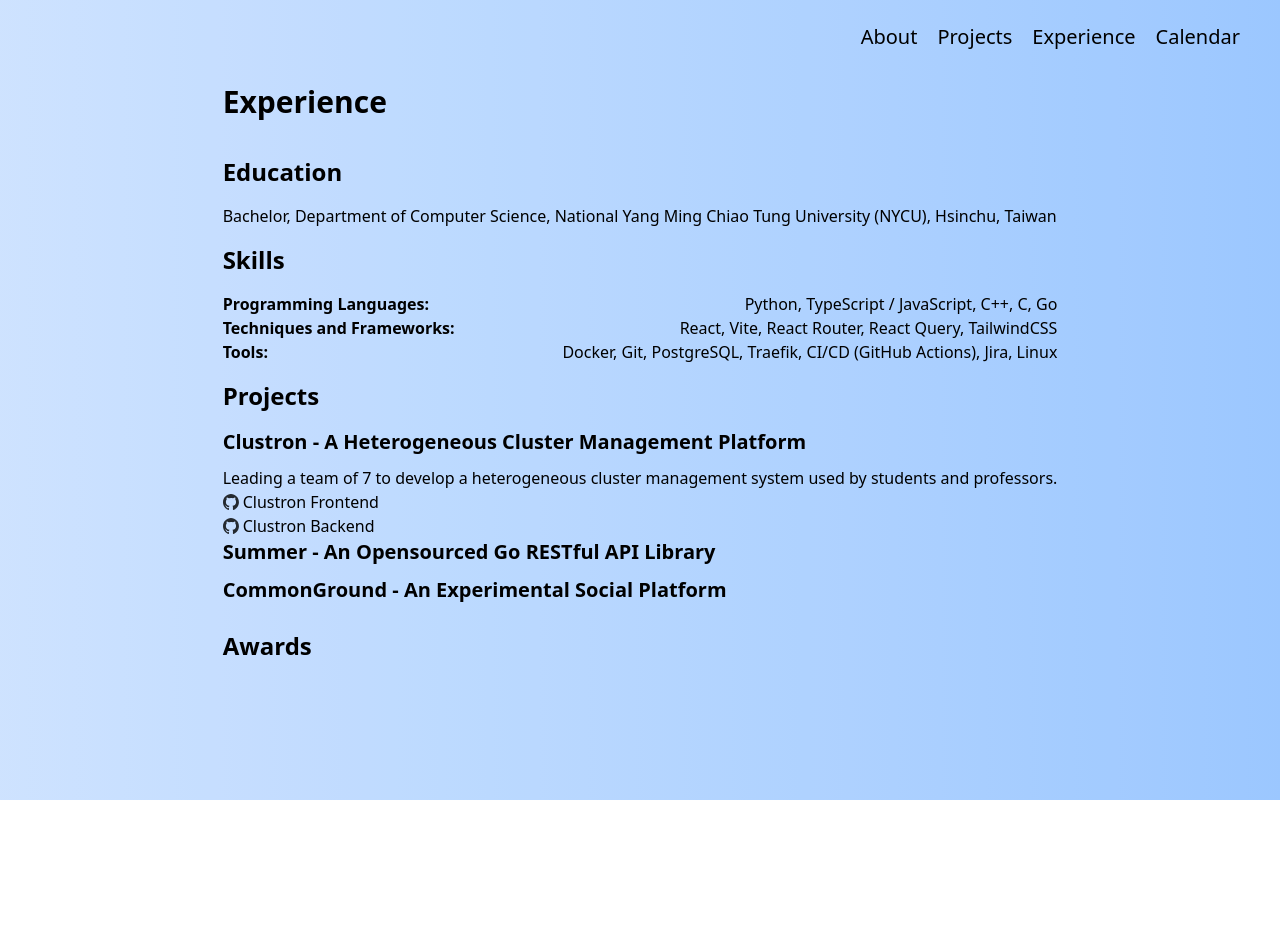
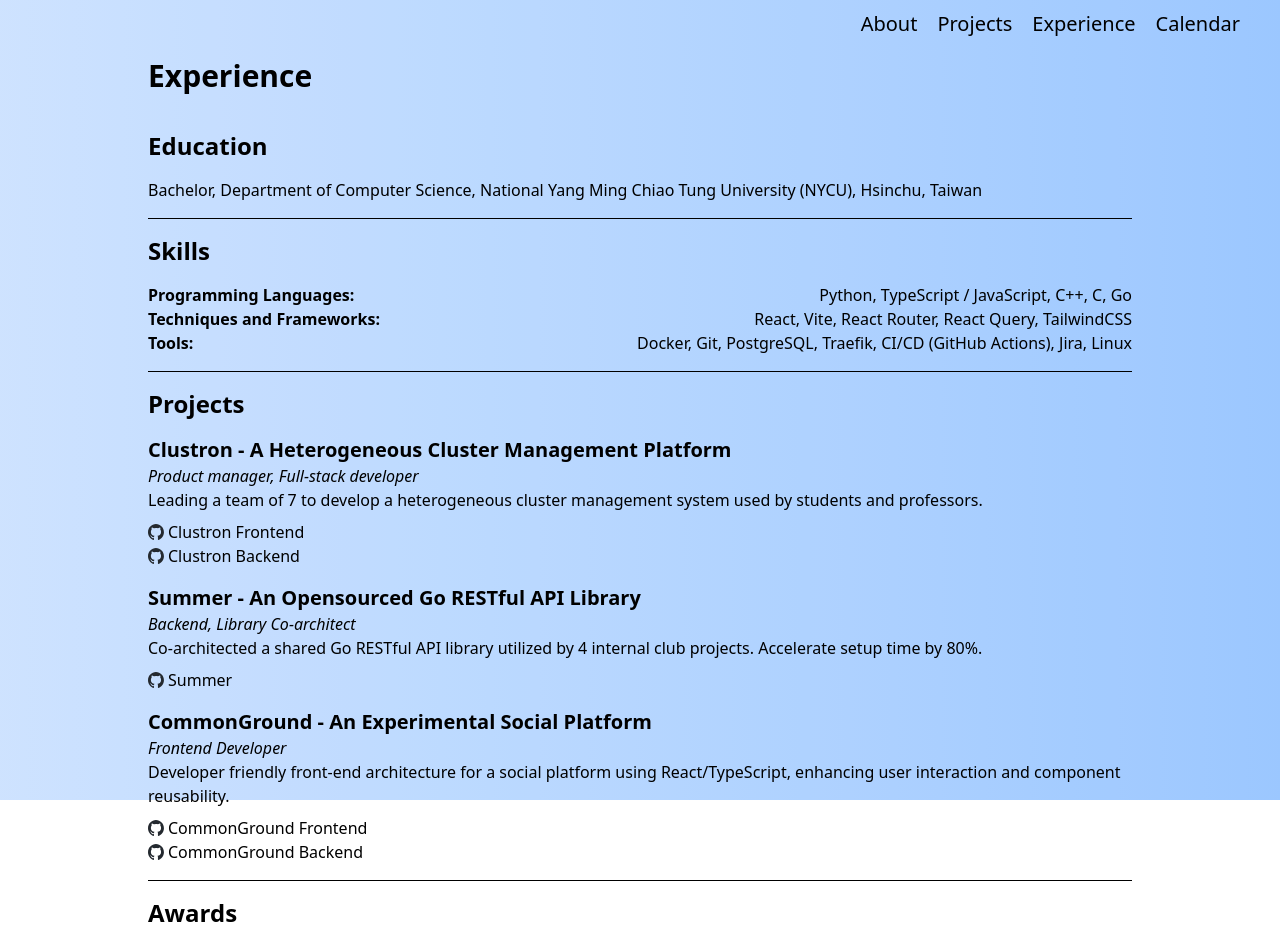
Before and after one commit to yukicoder0509/yukicoder0509.github.io, a React (Vite) app: page /experience in a window 1280 px wide. Shown: the top 949 px of the page. Before the commit the page ends 800 px from the top, so only its background shows below. Built offline with nearby package versions, Linux system fonts and the light colour scheme.

Commit message:
feat: add project link and descriptions

```diff
--- a/src/pages/Experience.tsx
+++ b/src/pages/Experience.tsx
@@ -15,6 +15,7 @@ export default function Experience() {
                         Ming Chiao Tung University (NYCU), Hsinchu, Taiwan
                     </li>
                 </ul>
+                <hr />
                 <h2 className="text-2xl font-semibold">Skills</h2>
                 <ul>
                     <li className="flex flex-col justify-between sm:flex-row">
@@ -39,48 +40,108 @@ export default function Experience() {
                         </span>
                     </li>
                 </ul>
+                <hr />
                 <h2 className="text-2xl font-semibold">Projects</h2>
+                <ul className="flex flex-col gap-4">
+                    <li>
+                        <h2 className="text-xl font-semibold">
+                            Clustron - A Heterogeneous Cluster Management
+                            Platform
+                        </h2>
+                        <p className="italic">
+                            Product manager, Full-stack developer
+                        </p>
+                        <ul>
+                            <li className="mb-2">
+                                Leading a team of 7 to develop a heterogeneous
+                                cluster management system used by students and
+                                professors.
+                            </li>
+                            <li>
+                                <GitHubLink
+                                    url="https://github.com/NYCU-SDC/clustron-frontend"
+                                    display="Clustron Frontend"
+                                />
+                            </li>
+                            <li>
+                                <GitHubLink
+                                    url="https://github.com/NYCU-SDC/clustron-backend"
+                                    display="Clustron Backend"
+                                />
+                            </li>
+                        </ul>
+                    </li>
+
+                    <li>
+                        <h2 className="text-xl font-semibold">
+                            Summer - An Opensourced Go RESTful API Library
+                        </h2>
+                        <p className="italic">Backend, Library Co-architect</p>
+                        <ul>
+                            <li className="mb-2">
+                                Co-architected a shared Go RESTful API library
+                                utilized by 4 internal club projects. Accelerate
+                                setup time by 80%.
+                            </li>
+                            <li>
+                                <GitHubLink
+                                    url="https://github.com/NYCU-SDC/summer"
+                                    display="Summer"
+                                />
+                            </li>
+                        </ul>
+                    </li>
+                    <li>
+                        <h2 className="text-xl font-semibold">
+                            CommonGround - An Experimental Social Platform
+                        </h2>
+                        <p className="italic">Frontend Developer</p>
+                        <ul>
+                            <li className="mb-2">
+                                Developer friendly front-end architecture for a
+                                social platform using React/TypeScript,
+                                enhancing user interaction and component
+                                reusability.
+                            </li>
+                            <li>
+                                <GitHubLink
+                                    url="https://github.com/commonground-project/frontend"
+                                    display="CommonGround Frontend"
+                                />
+                            </li>
+                            <li>
+                                <GitHubLink
+                                    url="https://github.com/commonground-project/backend"
+                                    display="CommonGround Backend"
+                                />
+                            </li>
+                        </ul>
+                    </li>
+                </ul>
+                <hr />
+                <h2 className="text-2xl font-semibold">Awards</h2>
                 <ul>
-                    <h2 className="mb-2.5 text-xl font-semibold">
-                        Clustron - A Heterogeneous Cluster Management Platform
-                    </h2>
-                    <ul>
-                        <li>
-                            {" "}
-                            Leading a team of 7 to develop a heterogeneous
-                            cluster management system used by students and
-                            professors.{" "}
-                        </li>
-                        <li className="flex items-center gap-1">
-                            <img
-                                src="/github-mark.svg"
-                                alt="GitHub Logo"
-                                className="size-4"
-                            />
-                            <a href="https://github.com/NYCU-SDC/clustron-frontend">
-                                Clustron Frontend
-                            </a>
-                        </li>
-                        <li className="flex items-center gap-1">
-                            <img
-                                src="/github-mark.svg"
-                                alt="GitHub Logo"
-                                className="size-4"
-                            />
-                            <a href="https://github.com/NYCU-SDC/clustron-backend">
-                                Clustron Backend
-                            </a>
-                        </li>
-                    </ul>
-                    <h2 className="mb-2.5 text-xl font-semibold">
-                        Summer - An Opensourced Go RESTful API Library
-                    </h2>
-                    <h2 className="mb-2.5 text-xl font-semibold">
-                        CommonGround - An Experimental Social Platform
-                    </h2>
+                    <li>
+                        2025 3rd place out of 7 teams in the Meichu Hackathon
+                        (TSMC group)
+                    </li>
+                    <li>
+                        2024 Scholarship for Core Foundational Course
+                        Enrollment: Linear Algebra
+                    </li>
                 </ul>
-                <h2 className="text-2xl font-semibold">Awards</h2>
             </div>
         </>
     );
 }
+
+function GitHubLink({ url, display }: { url: string; display: string }) {
+    return (
+        <div className="flex items-center gap-1">
+            <img src="/github-mark.svg" alt="GitHub Logo" className="size-4" />
+            <a href={url} target="_blank" rel="noopener noreferrer">
+                {display}
+            </a>
+        </div>
+    );
+}
```
